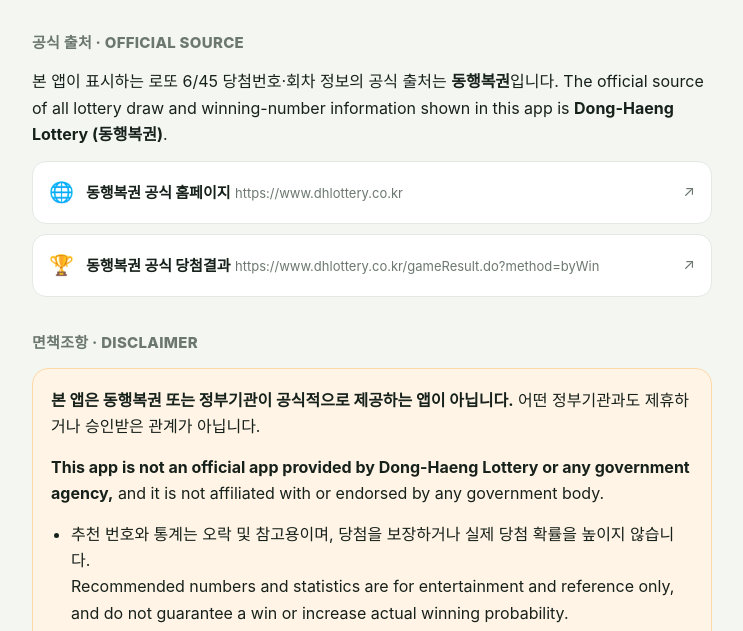
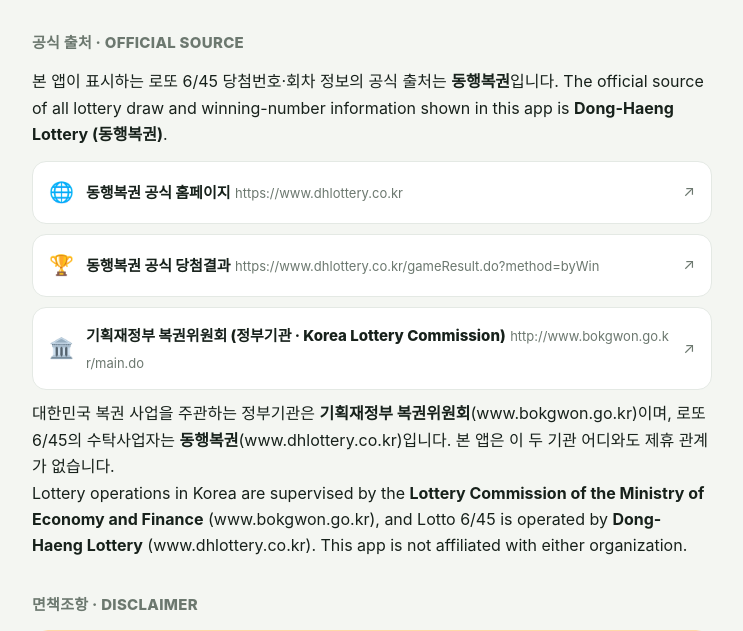
Before and after one commit to skylar-Youn/skylar-Youn.github.io, a plain HTML site: page alotto-source.html in a window 1280 px wide. Shown: the part 150-781 px from the top of the page, without its empty margins (268-1011 px from the left). Drawn offline with Linux system fonts and the light colour scheme.

Commit message:
Add Korea Lottery Commission (.go.kr) official source link for Play policy compliance

```diff
--- a/alotto-source.html
+++ b/alotto-source.html
@@ -133,6 +133,21 @@
       <span class="arrow">↗</span>
     </a>
 
+    <a class="source" href="http://www.bokgwon.go.kr/main.do" target="_blank" rel="noopener noreferrer">
+      <span class="ico">🏛️</span>
+      <span class="txt">
+        <span class="title">기획재정부 복권위원회 (정부기관 · Korea Lottery Commission)</span>
+        <span class="url">http://www.bokgwon.go.kr/main.do</span>
+      </span>
+      <span class="arrow">↗</span>
+    </a>
+
+    <p>대한민국 복권 사업을 주관하는 정부기관은 <strong>기획재정부 복권위원회</strong>(www.bokgwon.go.kr)이며,
+    로또 6/45의 수탁사업자는 <strong>동행복권</strong>(www.dhlottery.co.kr)입니다. 본 앱은 이 두 기관 어디와도 제휴 관계가 없습니다.<br>
+    Lottery operations in Korea are supervised by the <strong>Lottery Commission of the Ministry of Economy and Finance</strong>
+    (www.bokgwon.go.kr), and Lotto 6/45 is operated by <strong>Dong-Haeng Lottery</strong> (www.dhlottery.co.kr).
+    This app is not affiliated with either organization.</p>
+
     <h2>면책조항 · Disclaimer</h2>
     <div class="card disclaimer">
       <p><strong>본 앱은 동행복권 또는 정부기관이 공식적으로 제공하는 앱이 아닙니다.</strong>
```
